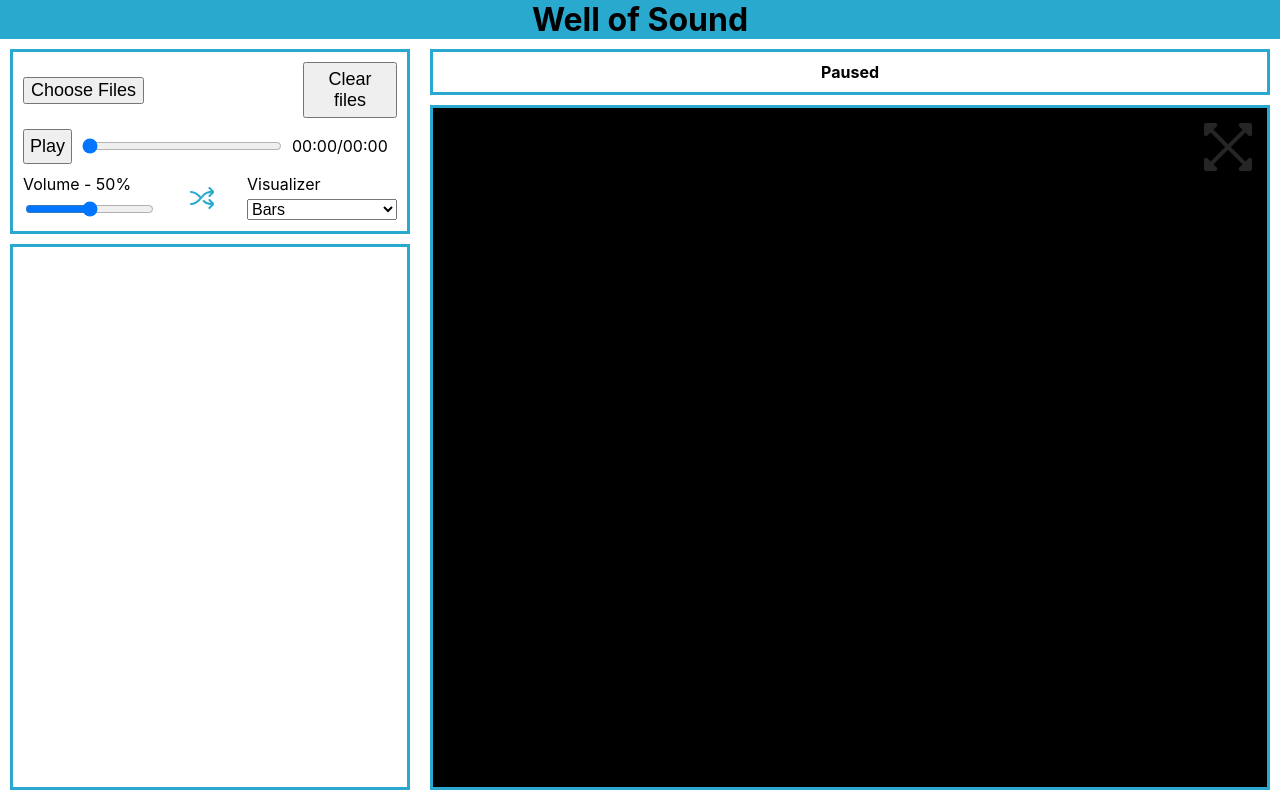
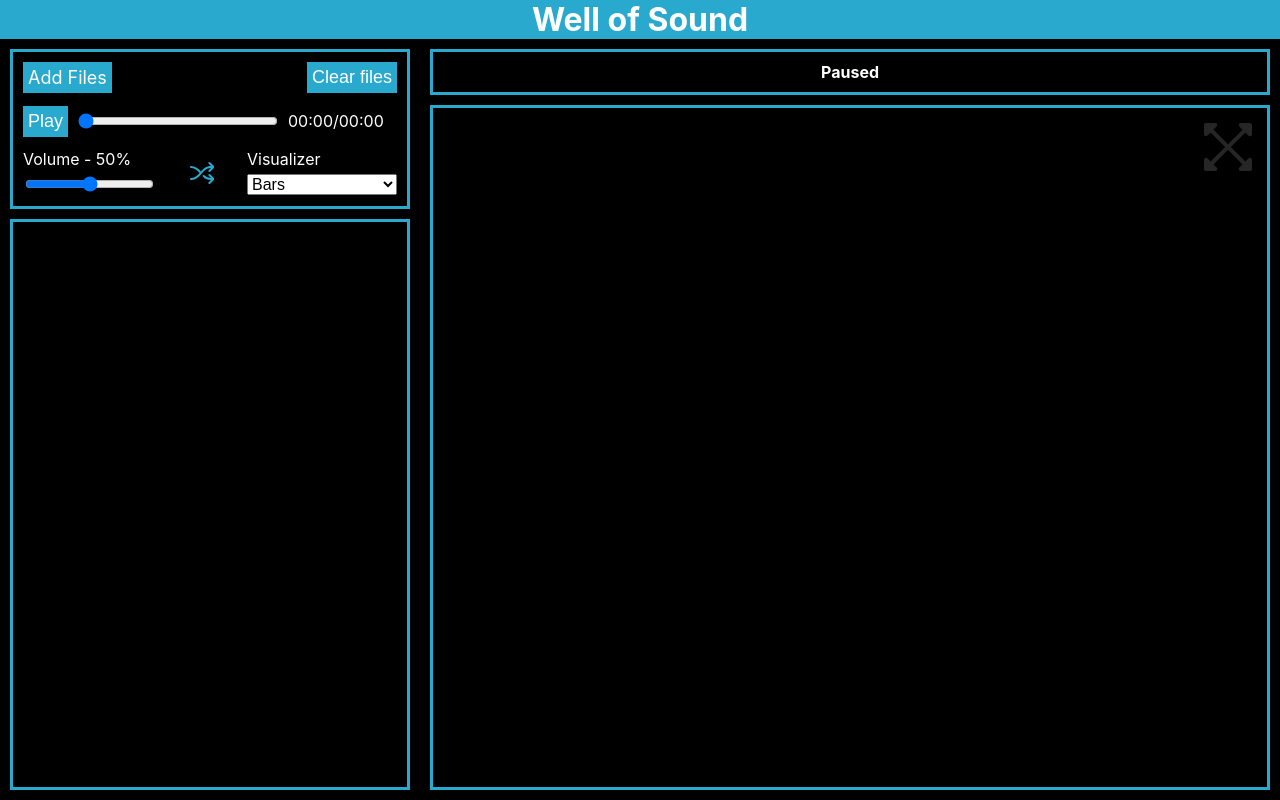
Before and after one commit to nudabagana/well-of-sound, a Next.js app: page / in a window 1280 px wide. Built offline with nearby package versions, Linux system fonts and the light colour scheme.

Commit message:
Dark theme

```diff
--- a/components/Controls.tsx
+++ b/components/Controls.tsx
@@ -14,6 +14,7 @@ import { Animation } from "../types/AnimationTypes";
 import { FileWithId } from "../types/FileTypes";
 import { formatS } from "../utils/timeUtils";
 import ShuffleIcon from "../icons/ShuffleIcon";
+import Button from "../styles/Button";
 
 type Props = {
   player?: HTMLAudioElement | null;
@@ -112,7 +113,23 @@ const Controls: FC<Props> = ({
         marginBottom: "10px",
       }}
     >
-      <div style={{ display: "flex", alignItems: "start" }}>
+      <div
+        style={{
+          display: "flex",
+          justifyContent: "space-between",
+          width: "100%",
+        }}
+      >
+        <label
+          style={{
+            fontSize: "18px",
+            padding: "5px",
+            marginTop: "auto",
+            marginBottom: "auto",
+            background: Clrs.primary,
+            cursor: "pointer",
+          }}
+        >
           <input
             type="file"
             name="myImage"
@@ -120,11 +137,7 @@ const Controls: FC<Props> = ({
             multiple
             onChange={onFiles}
             style={{
-            marginTop: "auto",
-            marginBottom: "auto",
-            fontSize: "18px",
-            width: "280px",
-            color: "transparent",
+              display: "none",
             }}
             onClick={(event) => {
               if (event.target instanceof HTMLInputElement) {
@@ -132,7 +145,9 @@ const Controls: FC<Props> = ({
               }
             }}
           />
-        <button
+          Add Files
+        </label>
+        <Button
           style={{
             fontSize: "18px",
             padding: "5px",
@@ -140,10 +155,10 @@ const Controls: FC<Props> = ({
           onClick={clearFiles}
         >
           Clear files
-        </button>
+        </Button>
       </div>
       <div style={{ display: "flex", alignItems: "center" }}>
-        <button
+        <Button
           style={{
             fontSize: "18px",
             padding: "5px",
@@ -151,7 +166,7 @@ const Controls: FC<Props> = ({
           onClick={() => (isPlaying ? player?.pause() : player?.play())}
         >
           {isPlaying ? "Pause" : "Play"}
-        </button>
+        </Button>
         <div style={{ display: "flex", alignItems: "center" }}>
           <input
             type="range"
--- a/components/Header.tsx
+++ b/components/Header.tsx
@@ -5,7 +5,11 @@ import { Clrs } from "../styles/consts";
 const Header: FC = () => {
   return (
     <h1
-      style={{ textAlign: "center", background: Clrs.primary, margin: "0px" }}
+      style={{
+        textAlign: "center",
+        background: Clrs.primary,
+        margin: "0px",
+      }}
     >
       Well of Sound
     </h1>
--- a/components/TrackList.tsx
+++ b/components/TrackList.tsx
@@ -17,7 +17,6 @@ const TrackList: FC<Props> = ({ audioFiles, currFile, setCurrFile }) => {
         width: "400px",
         overflow: "auto",
         border: `solid 3px ${Clrs.primary}`,
-        padding: "5px",
       }}
     >
       {audioFiles?.map((fileObj, i) => {
@@ -28,6 +27,7 @@ const TrackList: FC<Props> = ({ audioFiles, currFile, setCurrFile }) => {
             onDoubleClick={() => setCurrFile(fileObj)}
             style={{
               backgroundColor: id === currFile?.id ? Clrs.primary : undefined,
+              padding: "2px 5px 2px 5px",
             }}
           >
             {i} - {stringUtils.trimExtension(file.name)}
--- a/icons/ShuffleIcon.tsx
+++ b/icons/ShuffleIcon.tsx
@@ -12,7 +12,7 @@ const ShuffleIcon: FC<IProps> = ({ active }) => {
       viewBox="0 0 24 24"
       width="24"
       height="24"
-      style={{ fill: active ? Clrs.primary : undefined }}
+      style={{ fill: active ? Clrs.primary : Clrs.text }}
     >
       <path d="M23.421,16.583,20.13,13.292a1,1,0,1,0-1.413,1.414L21.007,17A9.332,9.332,0,0,1,14.321,14.2a.982.982,0,0,0-1.408.08L12.9,14.3a1,1,0,0,0,.075,1.382A11.177,11.177,0,0,0,21.01,19l-2.293,2.293A1,1,0,1,0,20.13,22.7l3.291-3.291A2,2,0,0,0,23.421,16.583Z" />
       <path d="M21.007,7l-2.29,2.29a.892.892,0,0,0-.054.082.992.992,0,0,0,1.467,1.332L21.836,9l1.586-1.585a2,2,0,0,0,.457-2.1,1.969,1.969,0,0,0-.458-.728L20.13,1.3a1,1,0,1,0-1.413,1.413L21.01,5.005c-4.933.012-7.637,2.674-10.089,5.474C8.669,7.937,6,5.4,1.487,5.046L1.006,5a1,1,0,0,0-1,1,1.02,1.02,0,0,0,1,1c.072,0,.287.033.287.033C5.189,7.328,7.425,9.522,9.6,12c-2.162,2.466-4.383,4.7-8.247,4.96l-.4.021a.994.994,0,1,0,.124,1.985c.156-.007.41-.013.535-.023,5.02-.387,7.743-3.6,10.171-6.409C14.235,9.7,16.551,7.018,21.007,7Z" />
--- a/pages/_app.tsx
+++ b/pages/_app.tsx
@@ -3,10 +3,14 @@ import type { AppProps } from "next/app";
 import Head from "next/head";
 import Header from "../components/Header";
 import FlexDiv from "../styles/FlexDiv";
+import { Clrs } from "../styles/consts";
 
 function MyApp({ Component, pageProps }: AppProps) {
   return (
-    <FlexDiv column style={{ height: "100%" }}>
+    <FlexDiv
+      column
+      style={{ height: "100%", background: Clrs.Bg, color: Clrs.text }}
+    >
       <Head>
         <title>Well of Sound</title>
         <meta name="description" content="Music visualizer." />
--- /dev/null
+++ b/styles/Button.tsx
@@ -0,0 +1,34 @@
+import {
+  FC,
+  useState,
+  useEffect,
+  PropsWithChildren,
+  ButtonHTMLAttributes,
+  DetailedHTMLProps,
+} from "react";
+import { Clrs } from "./consts";
+
+type Props = {} & PropsWithChildren &
+  DetailedHTMLProps<ButtonHTMLAttributes<HTMLButtonElement>, HTMLButtonElement>;
+
+const Button: FC<Props> = ({ children, style, ...props }) => {
+  const [bg, setBg] = useState(Clrs.primary);
+  return (
+    <button
+      onMouseOver={() => setBg(Clrs.primaryHover)}
+      onMouseOut={() => setBg(Clrs.primary)}
+      style={{
+        background: bg,
+        color: Clrs.text,
+        border: "none",
+        cursor: "pointer",
+        ...style,
+      }}
+      {...props}
+    >
+      {children}
+    </button>
+  );
+};
+
+export default Button;
--- a/styles/consts.ts
+++ b/styles/consts.ts
@@ -1 +1,6 @@
-export const Clrs = { primary: "rgb(42 169 207)" };
+export const Clrs = {
+  primary: "rgb(42 169 207)",
+  primaryHover: "#176982",
+  Bg: "#000000",
+  text: "#ffffff",
+};
```
Lines whose indentation alone changed are shown as unchanged.
